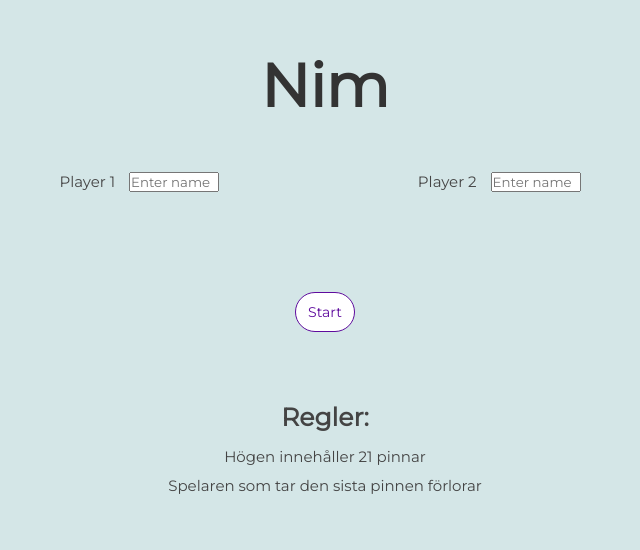
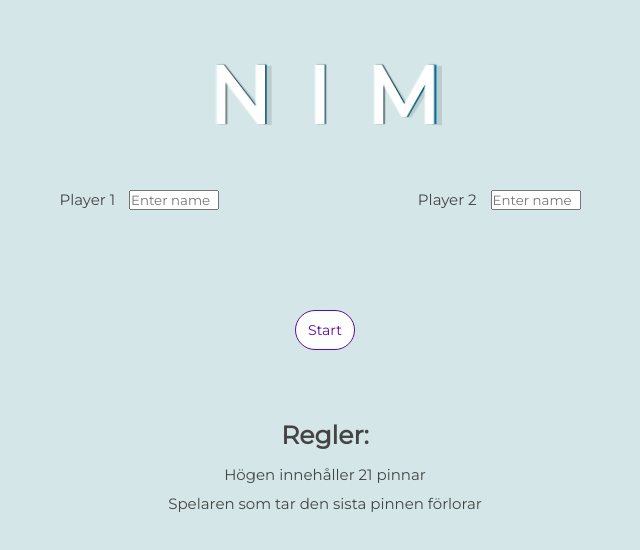
Before and after one commit to alexandreprevi/Nim_spel, a plain HTML site: page index.html in a window 1280 px wide. Shown: the part 128-678 px from the top of the page, without its empty margins (315-955 px from the left). Drawn offline with Linux system fonts and the light colour scheme.

Commit message:
with new title

```diff
--- a/index.html
+++ b/index.html
@@ -14,7 +14,11 @@
     <div class="container">
         <!-- Players Information -->
         <div class="player-info-main" id="inputSection">
-            <h1>Nim</h1>
+            <div class="foo">
+                <span class="letter" data-letter="N">N</span>
+                <span class="letter" data-letter="I">I</span>
+                <span class="letter" data-letter="M">M</span>
+            </div>
             <div class="player-info ">
                 <div class="player-one">
                     <label for="playerOne">Player 1</label>
@@ -28,9 +32,11 @@
             <div id="btnStart" class="btn-start">
                 <button type="submit" class="btn" onclick="startGame();">Start</button>
             </div>
+
             <h2>Regler:</h2>
             <p>Högen innehåller 21 pinnar</p>
             <p>Spelaren som tar den sista pinnen förlorar</p>
+
         </div>
 
         <!-- Nim display -->
--- a/style.css
+++ b/style.css
@@ -152,3 +152,77 @@ h2{
     padding-bottom: 4rem;
 
 }
+
+
+/* STYLING OF THE TITLE */
+
+@import url(https://fonts.googleapis.com/css?family=Lato:900);
+*, *:before, *:after{
+  box-sizing:border-box;
+}
+body{
+  font-family: 'Lato', sans-serif;
+    ;
+}
+div.foo{
+  width: 90%;
+  margin: 0 auto;
+  text-align: center;
+}
+.letter{
+  display: inline-block;
+  font-weight: 900;
+  font-size: 8em;
+  margin: 0.2em;
+  position: relative;
+  color: #00B4F1;
+  transform-style: preserve-3d;
+  perspective: 400;
+  z-index: 1;
+}
+.letter:before, .letter:after{
+  position:absolute;
+  content: attr(data-letter);
+  transform-origin: top left;
+  top:0;
+  left:0;
+}
+.letter, .letter:before, .letter:after{
+  transition: all 0.3s ease-in-out;
+}
+.letter:before{
+  color: #fff;
+  text-shadow:
+    -1px 0px 1px rgba(255,255,255,.8),
+    1px 0px 1px rgba(0,0,0,.8);
+  z-index: 3;
+  transform:
+    rotateX(0deg)
+    rotateY(-15deg)
+    rotateZ(0deg);
+}
+.letter:after{
+  color: rgba(0,0,0,.11);
+  z-index:2;
+  transform:
+    scale(1.08,1)
+    rotateX(0deg)
+    rotateY(0deg)
+    rotateZ(0deg)
+    skew(0deg,1deg);
+}
+.letter:hover:before{
+  color: #fafafa;
+  transform:
+    rotateX(0deg)
+    rotateY(-40deg)
+    rotateZ(0deg);
+}
+.letter:hover:after{
+  transform:
+    scale(1.08,1)
+    rotateX(0deg)
+    rotateY(40deg)
+    rotateZ(0deg)
+    skew(0deg,22deg);
+}
```
